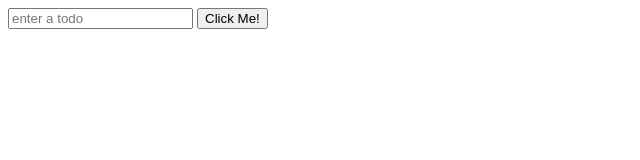
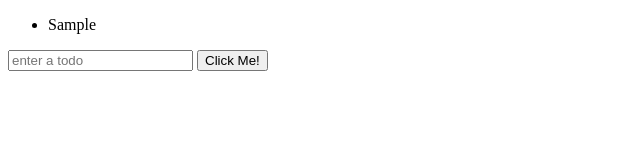
Before and after one commit to MrJanHorak/miniTSProject, a website with bundled scripts: page index.html in a window 1280 px wide. Both pictures are taken after typing "Sample" into the empty fields and a click on the button "Click Me!". Shown: the whole page, without its empty margins (0-640 px from the left). Built offline with nearby package versions, Linux system fonts and the light colour scheme.

Commit message:
add ul and eventlistener and append li function

```diff
--- a/index.html
+++ b/index.html
@@ -7,6 +7,9 @@
   <title>Mini Project</title>
 </head>
 <body>
+  <ul id="todolist">
+
+  </ul>
   <form id="todoform" action="">
     <input id="todoinput" type="text" placeholder="enter a todo">
     <button id="btn" type="submit">Click Me!</button>
--- a/src/index.ts
+++ b/src/index.ts
@@ -1,15 +1,21 @@
 const btn = document.getElementById("btn")! as HTMLButtonElement;
 const input = document.getElementById("todoinput")! as HTMLInputElement;
 const form = document.querySelector("form")!;
+const list = document.getElementById("todolist");
 
-function handleSubmit(e: SubmitEvent){
+function handleSubmit(e: SubmitEvent) {
   e.preventDefault();
-  console.log("SUBMITTED!")
+  console.log("SUBMITTED!");
+  const newTodoText = input.value;
+  const newLI = document.createElement("LI");
+  newLI.append(newTodoText);
+  list?.append(newLI);
+  input.value=""
 }
 
-form.addEventListener("submit", handleSubmit)
+form.addEventListener("submit", handleSubmit);
 
-btn.addEventListener("click", function() {
-  alert(input.value)
-  input.value=""
-})
+// btn.addEventListener("click", function () {
+//   alert(input.value);
+//   input.value = "";
+// });
```
Also changed, not shown: dist/index.js.
